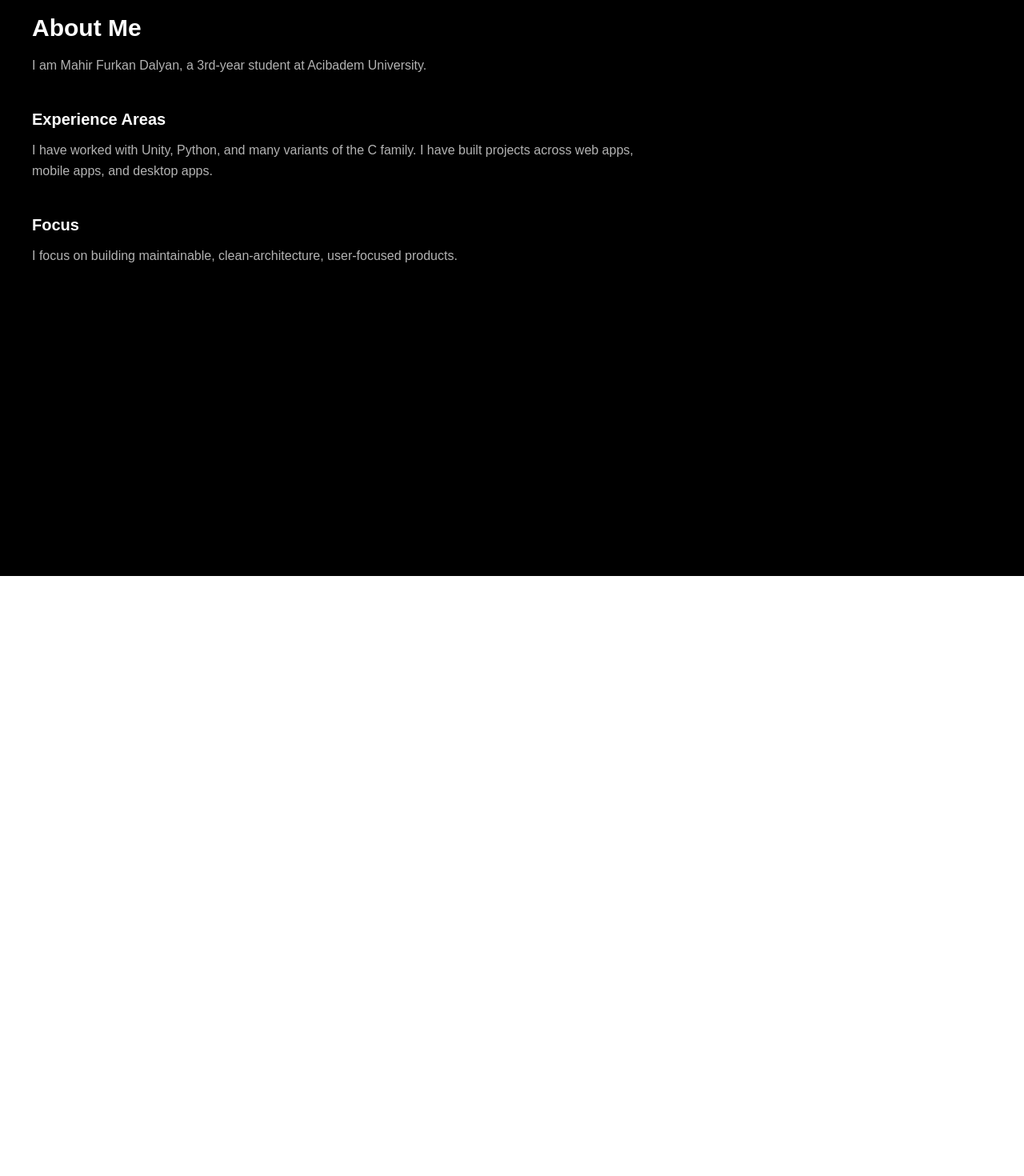
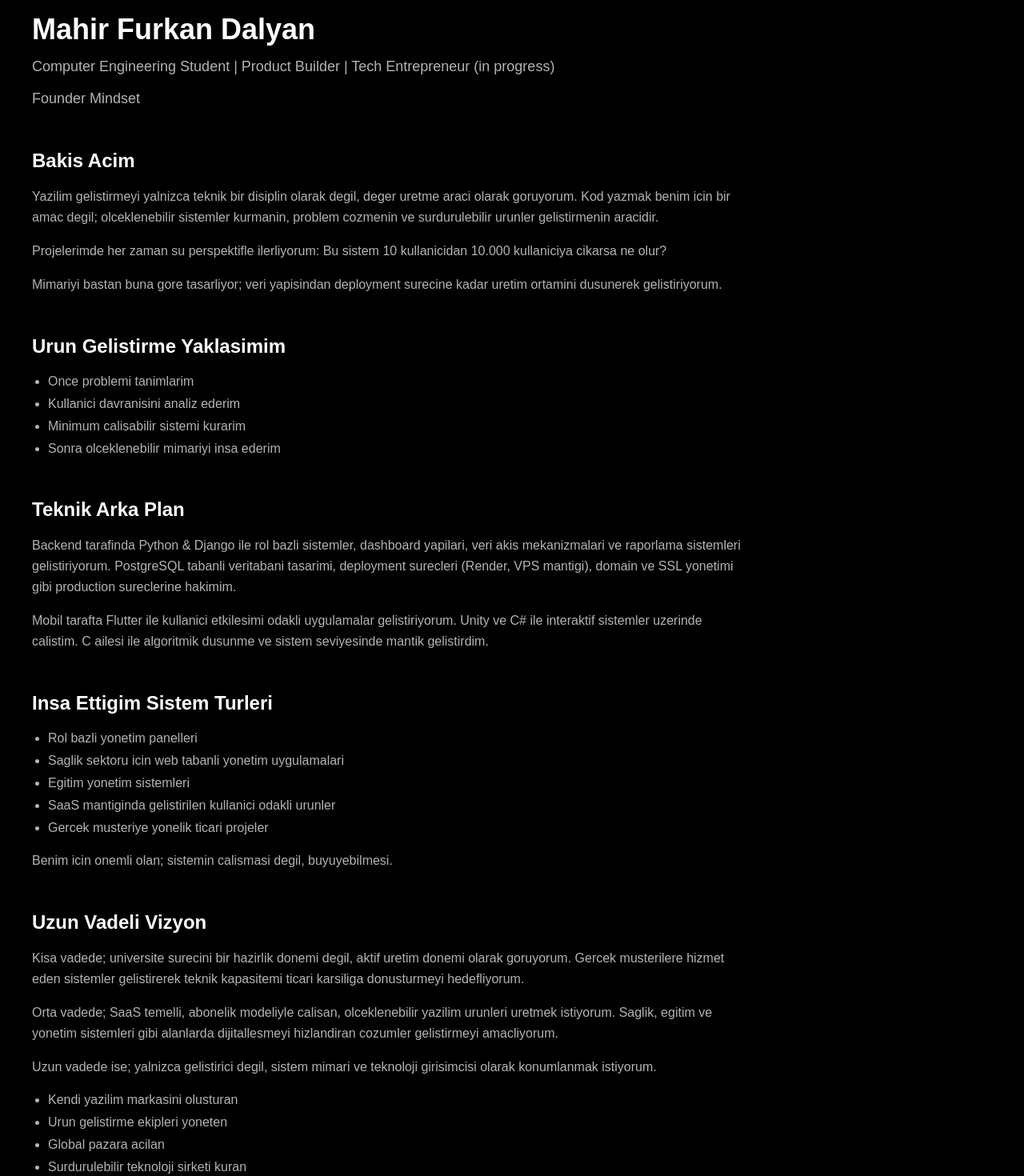
Before and after one commit to furkandalyan/site, a Next.js app: page /en/about in a window 1280 px wide. Shown: the part 80-1550 px from the top of the page at 80% size. Before the commit the page ends 800 px from the top, so only its background shows below. Built offline with nearby package versions, Linux system fonts and the light colour scheme.

Commit message:
Rewrite about page

```diff
--- a/src/app/[lang]/about/page.tsx
+++ b/src/app/[lang]/about/page.tsx
@@ -3,43 +3,113 @@ export default async function About({
 }: {
   params: Promise<{ lang: "tr" | "en" }>;
 }) {
-  const { lang } = await params;
-  const isTr = lang === "tr";
+  await params;
 
   return (
-    <div className="max-w-3xl space-y-10">
-      <div>
-        <h1 className="text-3xl font-bold mb-4">
-          {isTr ? "Hakkımda" : "About Me"}
-        </h1>
+    <div className="max-w-4xl space-y-12">
+      <header className="space-y-3">
+        <h1 className="text-4xl font-bold">Mahir Furkan Dalyan</h1>
+        <p className="text-white/70 text-lg">
+          Computer Engineering Student | Product Builder | Tech Entrepreneur (in
+          progress)
+        </p>
+        <p className="text-white/70 text-lg">Founder Mindset</p>
+      </header>
+
+      <section className="space-y-4">
+        <h2 className="text-2xl font-semibold">Bakis Acim</h2>
         <p className="text-white/70 leading-relaxed">
-          {isTr
-            ? "Ben Mahir Furkan Dalyan. Acibadem Universitesi'nde 3. sinif ogrencisiyim."
-            : "I am Mahir Furkan Dalyan, a 3rd-year student at Acibadem University."}
+          Yazilim gelistirmeyi yalnizca teknik bir disiplin olarak degil, deger
+          uretme araci olarak goruyorum. Kod yazmak benim icin bir amac degil;
+          olceklenebilir sistemler kurmanin, problem cozmenin ve surdurulebilir
+          urunler gelistirmenin aracidir.
         </p>
-      </div>
+        <p className="text-white/70 leading-relaxed">
+          Projelerimde her zaman su perspektifle ilerliyorum: Bu sistem 10
+          kullanicidan 10.000 kullaniciya cikarsa ne olur?
+        </p>
+        <p className="text-white/70 leading-relaxed">
+          Mimariyi bastan buna gore tasarliyor; veri yapisindan deployment
+          surecine kadar uretim ortamini dusunerek gelistiriyorum.
+        </p>
+      </section>
 
-      <div className="space-y-3">
-        <h2 className="text-xl font-semibold">
-          {isTr ? "Deneyim Alanlari" : "Experience Areas"}
-        </h2>
+      <section className="space-y-4">
+        <h2 className="text-2xl font-semibold">Urun Gelistirme Yaklasimim</h2>
+        <ul className="list-disc pl-5 text-white/70 space-y-1">
+          <li>Once problemi tanimlarim</li>
+          <li>Kullanici davranisini analiz ederim</li>
+          <li>Minimum calisabilir sistemi kurarim</li>
+          <li>Sonra olceklenebilir mimariyi insa ederim</li>
+        </ul>
+      </section>
+
+      <section className="space-y-4">
+        <h2 className="text-2xl font-semibold">Teknik Arka Plan</h2>
         <p className="text-white/70 leading-relaxed">
-          {isTr
-            ? "Gecmiste Unity, Python ve C ailesinin bircok tureviyle calistim. Web app, mobil app ve masaustu app tarafinda deneyim elde ettim ve projeler gelistirdim."
-            : "I have worked with Unity, Python, and many variants of the C family. I have built projects across web apps, mobile apps, and desktop apps."}
+          Backend tarafinda Python & Django ile rol bazli sistemler, dashboard
+          yapilari, veri akis mekanizmalari ve raporlama sistemleri
+          gelistiriyorum. PostgreSQL tabanli veritabani tasarimi, deployment
+          surecleri (Render, VPS mantigi), domain ve SSL yonetimi gibi production
+          sureclerine hakimim.
         </p>
-      </div>
+        <p className="text-white/70 leading-relaxed">
+          Mobil tarafta Flutter ile kullanici etkilesimi odakli uygulamalar
+          gelistiriyorum. Unity ve C# ile interaktif sistemler uzerinde calistim.
+          C ailesi ile algoritmik dusunme ve sistem seviyesinde mantik
+          gelistirdim.
+        </p>
+      </section>
 
-      <div className="space-y-3">
-        <h2 className="text-xl font-semibold">
-          {isTr ? "Odak" : "Focus"}
-        </h2>
+      <section className="space-y-4">
+        <h2 className="text-2xl font-semibold">Insa Ettigim Sistem Turleri</h2>
+        <ul className="list-disc pl-5 text-white/70 space-y-1">
+          <li>Rol bazli yonetim panelleri</li>
+          <li>Saglik sektoru icin web tabanli yonetim uygulamalari</li>
+          <li>Egitim yonetim sistemleri</li>
+          <li>SaaS mantiginda gelistirilen kullanici odakli urunler</li>
+          <li>Gercek musteriye yonelik ticari projeler</li>
+        </ul>
         <p className="text-white/70 leading-relaxed">
-          {isTr
-            ? "Uretilebilir, temiz mimarili ve kullanici odakli urunler gelistirmeye odaklaniyorum."
-            : "I focus on building maintainable, clean-architecture, user-focused products."}
+          Benim icin onemli olan; sistemin calismasi degil, buyuyebilmesi.
         </p>
-      </div>
+      </section>
+
+      <section className="space-y-4">
+        <h2 className="text-2xl font-semibold">Uzun Vadeli Vizyon</h2>
+        <p className="text-white/70 leading-relaxed">
+          Kisa vadede; universite surecini bir hazirlik donemi degil, aktif
+          uretim donemi olarak goruyorum. Gercek musterilere hizmet eden
+          sistemler gelistirerek teknik kapasitemi ticari karsiliga donusturmeyi
+          hedefliyorum.
+        </p>
+        <p className="text-white/70 leading-relaxed">
+          Orta vadede; SaaS temelli, abonelik modeliyle calisan, olceklenebilir
+          yazilim urunleri uretmek istiyorum. Saglik, egitim ve yonetim
+          sistemleri gibi alanlarda dijitallesmeyi hizlandiran cozumler
+          gelistirmeyi amacliyorum.
+        </p>
+        <p className="text-white/70 leading-relaxed">
+          Uzun vadede ise; yalnizca gelistirici degil, sistem mimari ve teknoloji
+          girisimcisi olarak konumlanmak istiyorum.
+        </p>
+        <ul className="list-disc pl-5 text-white/70 space-y-1">
+          <li>Kendi yazilim markasini olusturan</li>
+          <li>Urun gelistirme ekipleri yoneten</li>
+          <li>Global pazara acilan</li>
+          <li>Surdurulebilir teknoloji sirketi kuran</li>
+        </ul>
+        <p className="text-white/70 leading-relaxed">
+          bir yapi insa etmeyi hedefliyorum.
+        </p>
+        <p className="text-white/70 leading-relaxed">
+          Amacim freelance projeler yapmak degil; deger ureten, buyuyen ve
+          yatirim alabilecek seviyeye gelen urunler gelistirmek.
+        </p>
+        <p className="text-white/70 leading-relaxed">
+          Kod yazan biri degil, teknoloji insa eden biri olmak istiyorum.
+        </p>
+      </section>
     </div>
   );
 }
```
